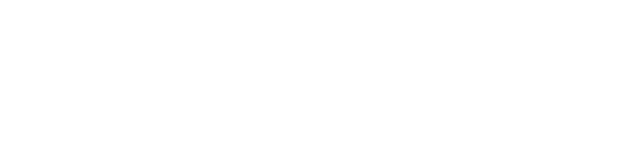
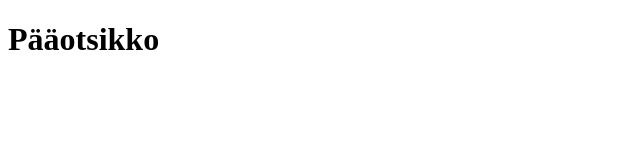
Before and after one commit to JasperKatajisto/jasperkatajisto.github.io, a plain HTML site: page index.html in a window 1280 px wide. Shown: the whole page, without its empty margins (0-640 px from the left). Drawn offline with Linux system fonts and the light colour scheme.

Commit message:
css & h1

```diff
--- a/index.html
+++ b/index.html
@@ -6,5 +6,6 @@
     <title>PLACEHOLDER</title>
 </head>
 <body>
+    <h1>Pääotsikko</h1>
 </body>
 </html>
--- /dev/null
+++ b/styles.css
@@ -0,0 +1,5 @@
+h1 {
+    text-align: center;
+    font-family: papyrus;
+    fon-size: 20px
+}
```
